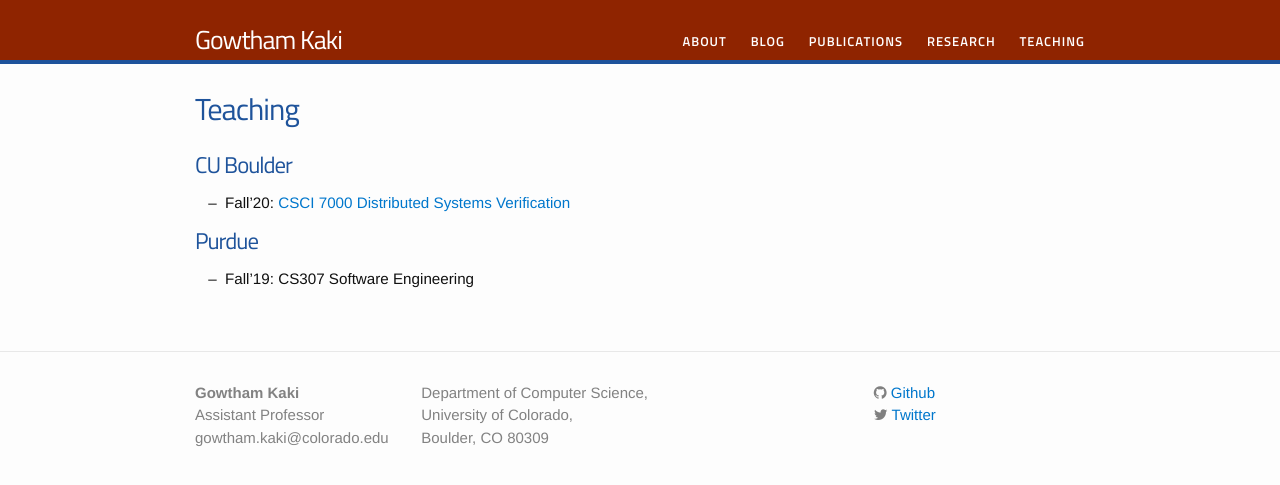
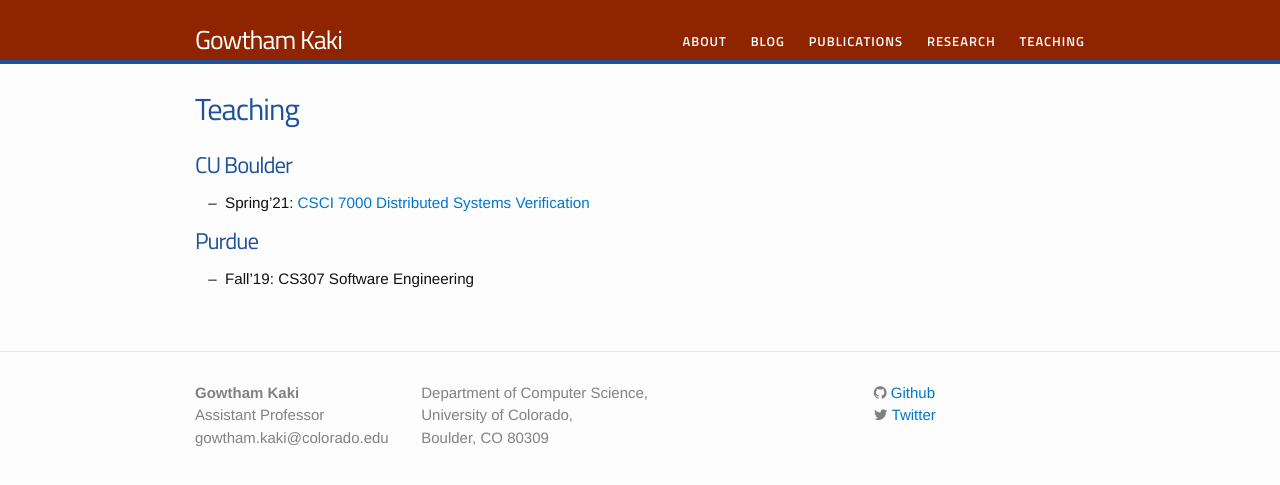
Before and after one commit to gowthamk/gowthamk.github.io, a Jekyll site: the page built from teaching.md, in a window 1280 px wide. Shown: the top 485 px of the page. Built offline with Jekyll 4.4.1, drawn with Linux system fonts in a browser that asks for light colours; nearby versions of some CDN libraries.

Commit message:
Teaching edit

```diff
--- a/teaching.md
+++ b/teaching.md
@@ -6,7 +6,7 @@
 
 ## CU Boulder ##
 
-* Fall'20: [CSCI 7000 Distributed Systems Verification](https://gowthamk.github.io/csci7000_f20/)
+* Spring'21: [CSCI 7000 Distributed Systems Verification](https://gowthamk.github.io/csci7000_f20/)
 
 ## Purdue ##
 
```
